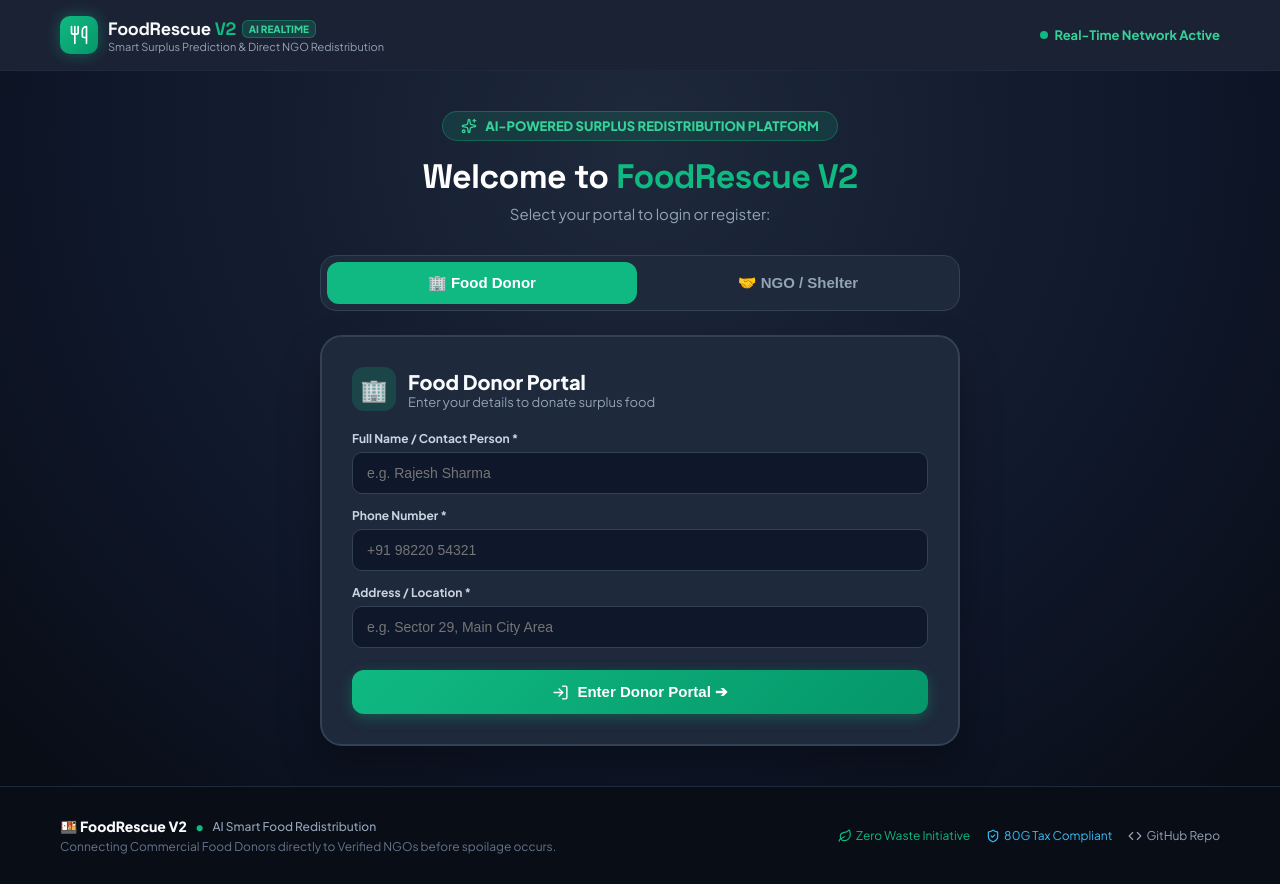
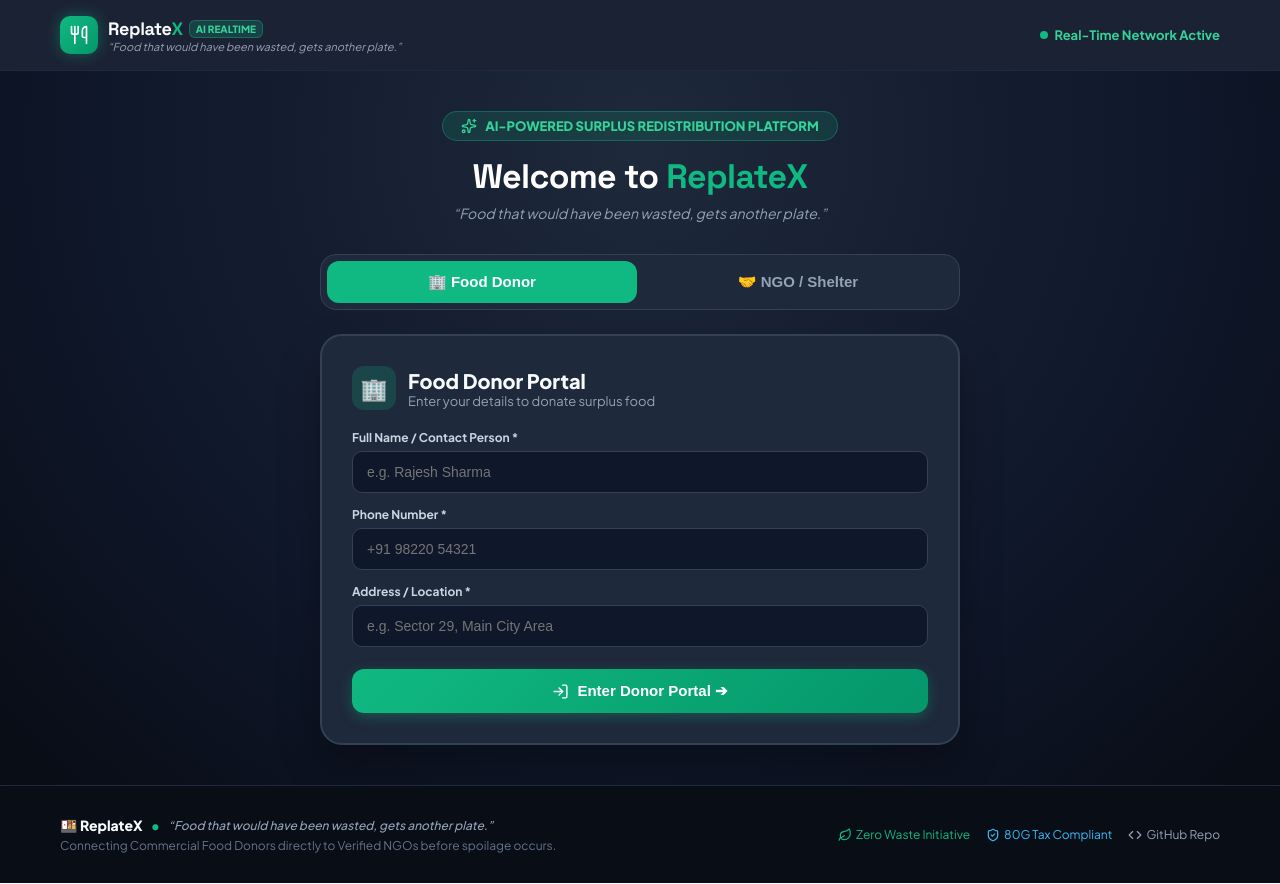
Before and after one commit to 9582074219/foodrescue-v2, a React (Vite) app: page / in a window 1280 px wide. Built offline with nearby package versions, Linux system fonts and the light colour scheme.

Commit message:
feat: brand update to ReplateX - Food that would have been wasted, gets another plate.

```diff
--- a/index.html
+++ b/index.html
@@ -4,8 +4,8 @@
     <meta charset="UTF-8" />
     <link rel="icon" type="image/svg+xml" href="/favicon.svg" />
     <meta name="viewport" content="width=device-width, initial-scale=1.0" />
-    <title>FoodRescue V2 — AI-Powered Smart Food Surplus Redistribution & Logistics</title>
-    <meta name="description" content="Predict food surplus before it becomes waste, and dynamically redistribute to verified NGOs, shelters and food banks in real-time." />
+    <title>ReplateX — Smart Food Surplus Redistribution & Logistics</title>
+    <meta name="description" content="ReplateX — Food that would have been wasted, gets another plate." />
     <!-- Modern Typography -->
     <link rel="preconnect" href="https://fonts.googleapis.com">
     <link rel="preconnect" href="https://fonts.gstatic.com" crossorigin>
--- a/src/components/CertificateModal.jsx
+++ b/src/components/CertificateModal.jsx
@@ -133,7 +133,7 @@ export default function CertificateModal() {
           </div>
 
           <div style={{ fontSize: 12, color: '#94a3b8', borderTop: '1px solid #e2e8f0', paddingTop: 16 }}>
-            Issued via FoodRescue AI Smart Redistribution Engine • Digitally Signed & Encrypted
+            Issued via ReplateX Smart Redistribution Engine • Digitally Signed & Encrypted
           </div>
 
         </div>
--- a/src/components/Footer.jsx
+++ b/src/components/Footer.jsx
@@ -20,9 +20,9 @@ export default function Footer() {
 
         <div>
           <div style={{ display: 'flex', alignItems: 'center', gap: 8, color: '#f8fafc', fontWeight: 800, fontSize: 14 }}>
-            <span>🍱 FoodRescue V2</span>
+            <span>🍱 ReplateX</span>
             <span style={{ color: '#10b981' }}>•</span>
-            <span style={{ color: '#94a3b8', fontSize: 12, fontWeight: 500 }}>AI Smart Food Redistribution</span>
+            <span style={{ color: '#94a3b8', fontSize: 12, fontWeight: 500, fontStyle: 'italic' }}>“Food that would have been wasted, gets another plate.”</span>
           </div>
           <p style={{ fontSize: 12, color: '#64748b', marginTop: 4 }}>
             Connecting Commercial Food Donors directly to Verified NGOs before spoilage occurs.
@@ -37,7 +37,7 @@ export default function Footer() {
             <ShieldCheck size={14} /> 80G Tax Compliant
           </span>
           <a
-            href="https://github.com/9582074219/foodrescue-ai"
+            href="https://github.com/9582074219/foodrescue-v2"
             target="_blank"
             rel="noreferrer"
             style={{ color: '#94a3b8', textDecoration: 'none', display: 'inline-flex', alignItems: 'center', gap: 4 }}
--- a/src/components/Navbar.jsx
+++ b/src/components/Navbar.jsx
@@ -47,14 +47,14 @@ export default function Navbar() {
           <div>
             <div style={{ display: 'flex', alignItems: 'center', gap: 6 }}>
               <span style={{ fontSize: 18, fontWeight: 900, fontFamily: 'var(--font-display)', letterSpacing: '-0.02em', color: '#f8fafc' }}>
-                FoodRescue <span style={{ color: '#10b981' }}>V2</span>
+                Replate<span style={{ color: '#10b981' }}>X</span>
               </span>
               <span style={{ fontSize: 10, fontWeight: 800, padding: '2px 6px', backgroundColor: 'rgba(16, 185, 129, 0.2)', color: '#34d399', borderRadius: 6, border: '1px solid rgba(16, 185, 129, 0.4)' }}>
                 AI REALTIME
               </span>
             </div>
-            <p style={{ fontSize: 11, color: '#94a3b8', margin: 0 }}>
-              Smart Surplus Prediction & Direct NGO Redistribution
+            <p style={{ fontSize: 11, color: '#94a3b8', margin: 0, fontStyle: 'italic' }}>
+              “Food that would have been wasted, gets another plate.”
             </p>
           </div>
         </div>
--- a/src/pages/AuthGateway.jsx
+++ b/src/pages/AuthGateway.jsx
@@ -93,10 +93,10 @@ export default function AuthGateway() {
           </div>
 
           <h1 style={{ fontSize: 34, fontWeight: 900, fontFamily: 'var(--font-display)', letterSpacing: '-0.02em', color: '#ffffff' }}>
-            Welcome to <span style={{ color: '#10b981' }}>FoodRescue V2</span>
+            Welcome to <span style={{ color: '#10b981' }}>ReplateX</span>
           </h1>
-          <p style={{ fontSize: 15, color: '#94a3b8', marginTop: 6 }}>
-            Select your portal to login or register:
+          <p style={{ fontSize: 14, color: '#94a3b8', marginTop: 6, fontStyle: 'italic' }}>
+            “Food that would have been wasted, gets another plate.”
           </p>
         </div>
 
```
